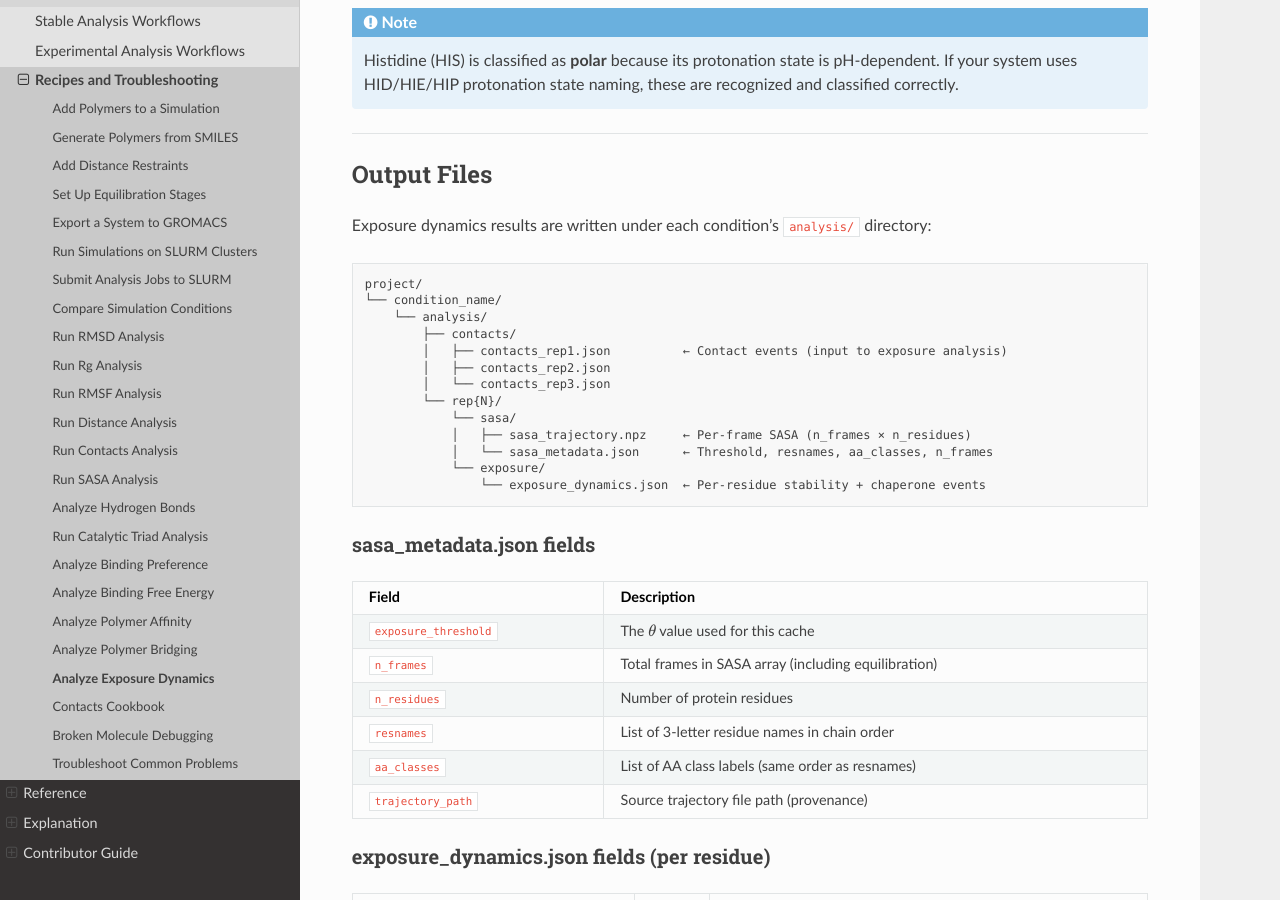
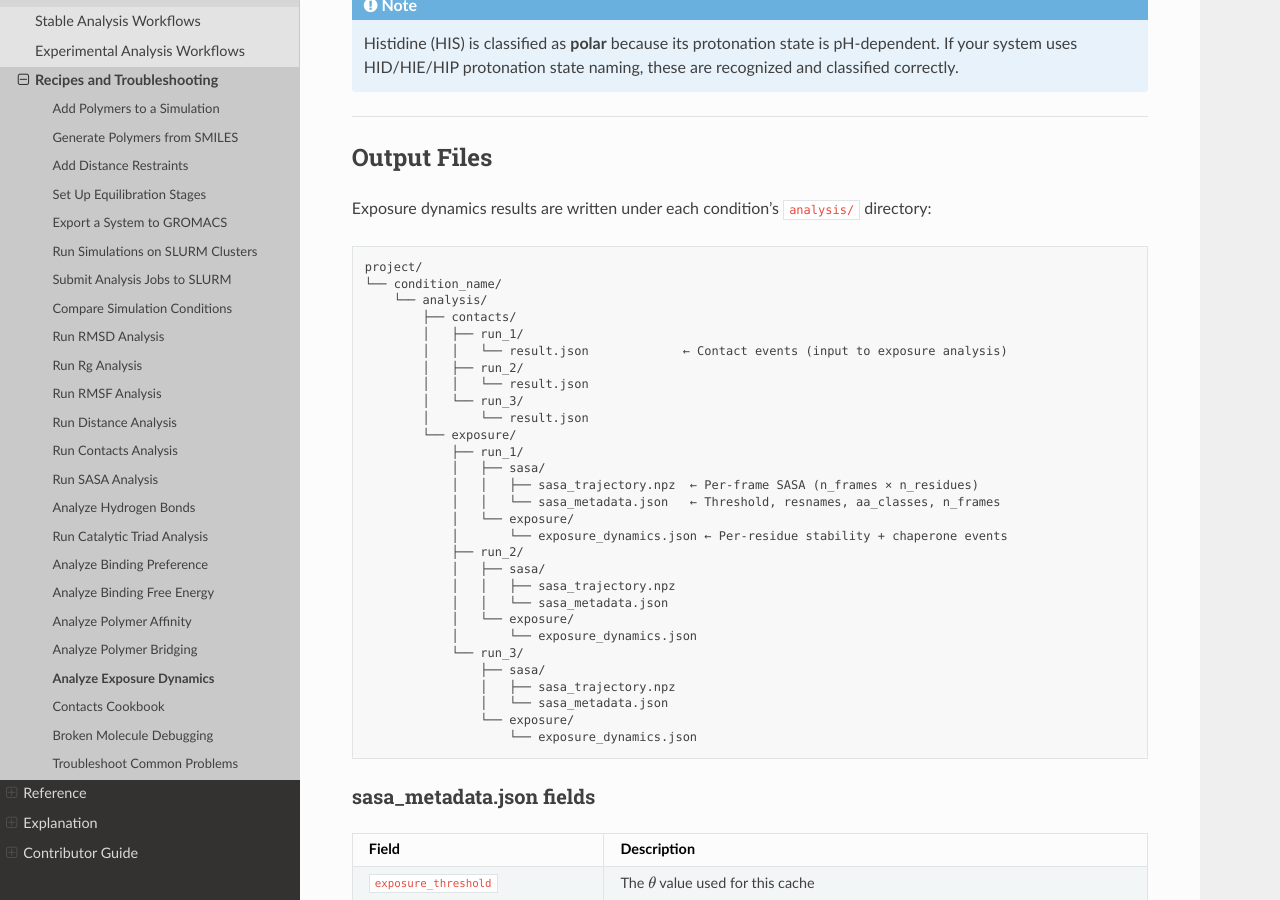
Before and after one commit to joelaforet/polyzymd, a Sphinx documentation site: the page built from docs/source/how_to/analysis_exposure_dynamics.md, in a window 1280 px wide and 900 px high, scrolled down 10329 px. Built offline with Sphinx 7.4.7 and the Read the Docs theme 3.1.0, drawn with Linux system fonts in a browser that asks for light colours; some of the changed text lies outside the part shown.

Commit message:
Fix 3 accuracy discrepancies in exposure dynamics how-to
D-22: Remove nonexistent plugins.contacts.name field
D-23: Fix comparison result path to comparison/exposure/result.json
D-24: Fix all directory paths from rep{N} to run_<N> convention

````diff
--- a/docs/source/how_to/analysis_exposure_dynamics.md
+++ b/docs/source/how_to/analysis_exposure_dynamics.md
@@ -313,7 +313,6 @@
 
 plugins:
   contacts:
-    name: "polymer_contacts"
     polymer_selection: "chainID C"
     protein_selection: "protein"
     cutoff: 4.5
@@ -551,15 +550,31 @@
 └── condition_name/
     └── analysis/
         ├── contacts/
-        │   ├── contacts_rep1.json          ← Contact events (input to exposure analysis)
-        │   ├── contacts_rep2.json
-        │   └── contacts_rep3.json
-        └── rep{N}/
-            └── sasa/
-            │   ├── sasa_trajectory.npz     ← Per-frame SASA (n_frames × n_residues)
-            │   └── sasa_metadata.json      ← Threshold, resnames, aa_classes, n_frames
-            └── exposure/
-                └── exposure_dynamics.json  ← Per-residue stability + chaperone events
+        │   ├── run_1/
+        │   │   └── result.json             ← Contact events (input to exposure analysis)
+        │   ├── run_2/
+        │   │   └── result.json
+        │   └── run_3/
+        │       └── result.json
+        └── exposure/
+            ├── run_1/
+            │   ├── sasa/
+            │   │   ├── sasa_trajectory.npz  ← Per-frame SASA (n_frames × n_residues)
+            │   │   └── sasa_metadata.json   ← Threshold, resnames, aa_classes, n_frames
+            │   └── exposure/
+            │       └── exposure_dynamics.json ← Per-residue stability + chaperone events
+            ├── run_2/
+            │   ├── sasa/
+            │   │   ├── sasa_trajectory.npz
+            │   │   └── sasa_metadata.json
+            │   └── exposure/
+            │       └── exposure_dynamics.json
+            └── run_3/
+                ├── sasa/
+                │   ├── sasa_trajectory.npz
+                │   └── sasa_metadata.json
+                └── exposure/
+                    └── exposure_dynamics.json
 ```
 
 ### sasa_metadata.json fields
@@ -630,7 +645,7 @@
 analysis_dir = BASE / COND / "analysis"
 
 # ── Load raw SASA ─────────────────────────────────────────────────────────────
-sasa_dir = analysis_dir / f"rep{REP}" / "sasa"
+sasa_dir = analysis_dir / "exposure" / f"run_{REP}" / "sasa"
 npz       = np.load(sasa_dir / "sasa_trajectory.npz")
 rel_sasa  = npz["relative_sasa_per_frame"]          # (n_frames, n_residues)
 resids    = npz["resids"]                            # (n_residues,)
@@ -644,7 +659,7 @@
 
 # ── Load contact events ───────────────────────────────────────────────────────
 contacts_json = json.loads(
-    (analysis_dir / "contacts" / f"contacts_rep{REP}.json").read_text()
+    (analysis_dir / "contacts" / f"run_{REP}" / "result.json").read_text()
 )
 # Frame indices are ABSOLUTE (0-indexed from trajectory frame 0)
 # Do NOT add any equilibration offset when indexing into rel_sasa.
@@ -726,7 +741,7 @@
     print(f"  chaperone_fraction = {frac:.3f}")
 
     # Compare with cached value
-    dyn_path = analysis_dir / f"rep{REP}" / "exposure" / "exposure_dynamics.json"
+    dyn_path = analysis_dir / "exposure" / f"run_{REP}" / "exposure" / "exposure_dynamics.json"
     if dyn_path.exists():
         dyn = json.loads(dyn_path.read_text())
         cached = next((r for r in dyn["residues"] if r["resid"] == resid), None)
@@ -798,8 +813,8 @@
 Or delete the cache directories manually:
 
 ```bash
-rm -rf condition_name/analysis/rep*/sasa/
-rm -rf condition_name/analysis/rep*/exposure/
+rm -rf condition_name/analysis/exposure/run_*/sasa/
+rm -rf condition_name/analysis/exposure/run_*/exposure/
 ```
 
 ---
````
Also changed, not shown: other parts of docs/source/how_to/analysis_exposure_dynamics.md (+1 -1 lines).
